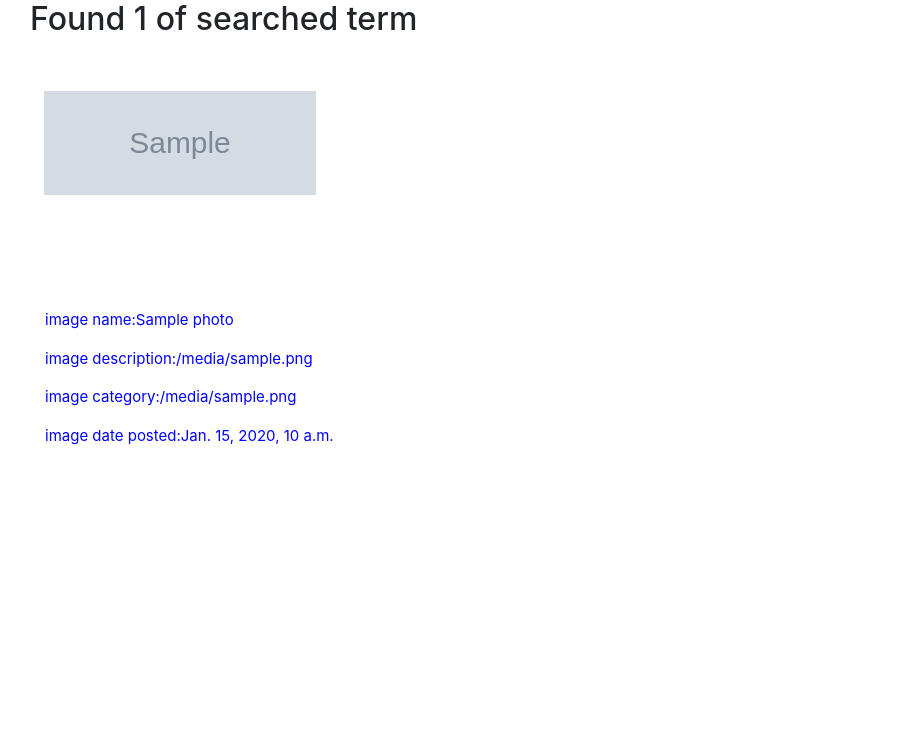
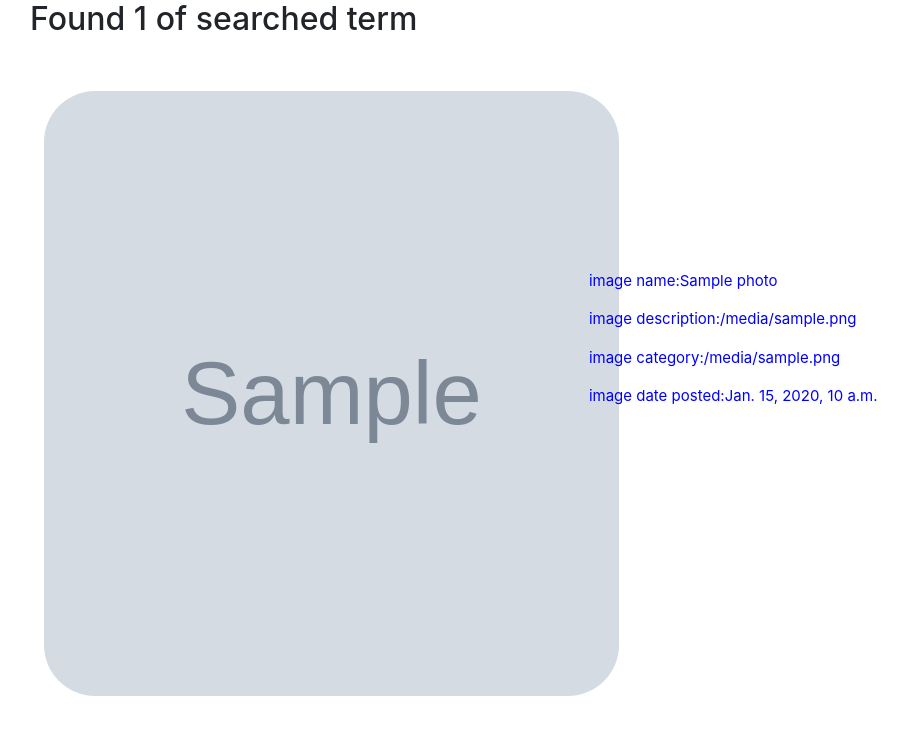
Before and after one commit to evantoh/gallery, a Django app: template photos/templates/photos/search.html in a window 1280 px wide. Shown: the part 56-800 px from the top of the page, without its empty margins (40-948 px from the left). Run offline with Django 3.2, Linux system fonts and the light colour scheme; the template is opened without the code that fills it: most values are stand-ins (such as "Sample title", 1, 10 or a date in 2020); grey boxes marked "Sample" are stand-in pictures; some libraries are stand-ins or nearby versions.

Commit message:
styling the search template in search css file

```diff
--- a/photos/templates/photos/search.html
+++ b/photos/templates/photos/search.html
@@ -18,7 +18,7 @@
           <img src="{{photo.Image.url}}" alt="" />
           </div>
     </div>
-    <div class="content" style="color:blue;font-size: 15px">
+    <div class="content">
         <div >
             <p>image name:{{photo.Image_Name}}</p>
         </div>
--- a/static/css/search.css
+++ b/static/css/search.css
@@ -1,6 +1,15 @@
 .image_search img{
     margin-top: 31px;
     padding: 14px;
-    height: 50%;
-    width: 70%;
+    height: 129%;
+    width: 141%;
+    border-radius: 65px;
 }
+.content{
+    color:blue;
+    font-size: 15px;
+    margin-left: 49%;
+    padding-top: -55%;
+    margin-top: -267px;
+
+}
```
